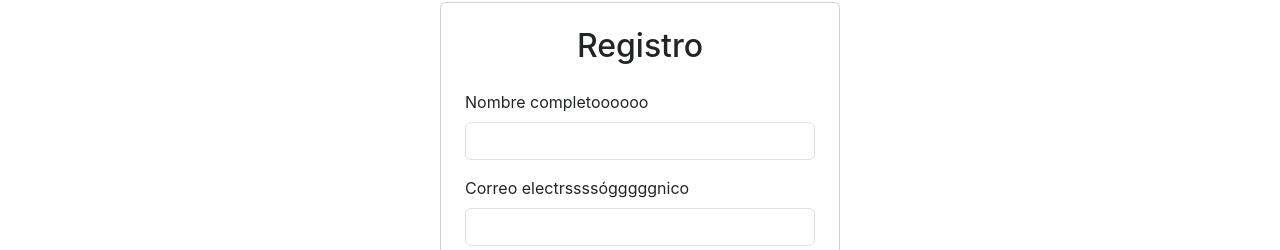
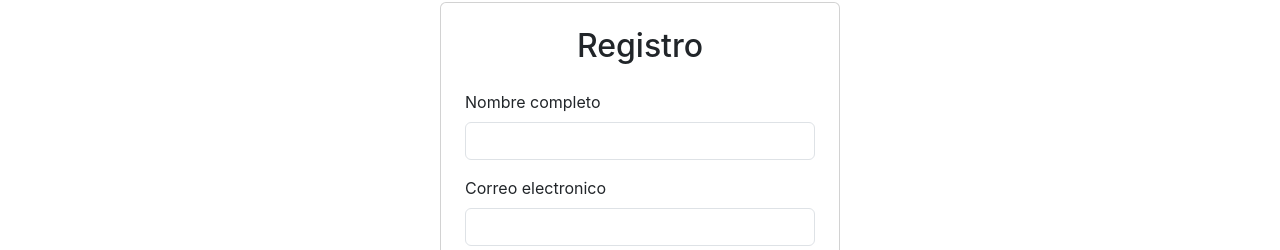
Before and after one commit to San-PedroB/MediBook, a React (Create React App) app: page /register in a window 1280 px wide. Shown: the part 148-398 px from the top of the page. Built offline with nearby package versions, Linux system fonts and the light colour scheme.

Commit message:
login y registro funcional

```diff
--- a/package.json
+++ b/package.json
@@ -8,6 +8,7 @@
     "@testing-library/react": "^16.3.0",
     "@testing-library/user-event": "^13.5.0",
     "animate.css": "^4.1.1",
+    "bootstrap": "^5.3.6",
     "firebase": "^11.6.1",
     "react": "^19.1.0",
     "react-dom": "^19.1.0",
--- a/src/components/LoginForm.jsx
+++ b/src/components/LoginForm.jsx
@@ -1,5 +1,5 @@
 import { useState, useRef } from 'react';
-import { Link, Navigate } from 'react-router-dom';
+import { Link, useNavigate } from 'react-router-dom';
 
 //firebase
 
@@ -17,14 +17,15 @@ import useFormField from '../hooks/useFormField';
 //Utils
 import { validateFields } from '../utils/formUtils';
 
-
 function LoginForm() {
   const emailField = useFormField();
   const passwordField = useFormField();
   const [errorMessage, setErrorMessage] = useState ('')
   const errorRef = useRef(null)
 
-  const handleLogin = (e) => {
+  const navigate = useNavigate();
+
+  const handleLogin = async (e) => {
     e.preventDefault();
 
     const fields = [emailField.value, passwordField.value];
@@ -36,11 +37,10 @@ function LoginForm() {
     }
 
   try{
-    loginUser({email:emailField.value, password:passwordField.value })
+    await loginUser({ email:emailField.value, password:passwordField.value })
     console.log("Login correcto! 🚀");
-    Navigate("/dashboard");
-  }
-  catch(error){
+    navigate("/dashboard");
+  } catch(error){
     console.error("Error al ingresar", error.message);
   }
 
--- a/src/components/RegisterForm.jsx
+++ b/src/components/RegisterForm.jsx
@@ -9,7 +9,6 @@ import PasswordInput from './forms/PasswordInput';
 import SubmitButton from './forms/SubmitButton';
 import ErrorMessage from './forms/ErrorMessage';
 import { triggerAnimation } from '../utils/animationUtils';
-
 
 //Utils
 import { passwordsMatch } from '../utils/passwordUtils';
@@ -62,15 +61,15 @@ function RegisterForm() {
     } finally {
       setIsSubmitting(false);
     }
+
   };
-
   return (
     <div className="container d-flex justify-content-center align-items-center" style={{ minHeight: '70vh' }}>
       <div className="card p-4" style={{ width: '100%', maxWidth: '400px' }}>
         <h2 className="text-center mb-4">Registro</h2>
         <form onSubmit={handleRegister}>
-          <NameInput {...fullName} label="Nombre completoooooo"/>
-          <EmailInput {...email} label="Correo electrssssógggggnico" />
+          <NameInput {...fullName} label="Nombre completo"/>
+          <EmailInput {...email} label="Correo electronico" />
           <PasswordInput {...password} label="Contraseña" />
           <PasswordInput {...confirmPassword} label="Confirmar Contraseña" />
           <NameInput {...companyName} label="Nombre de la empresa" />
@@ -82,6 +81,5 @@ function RegisterForm() {
       </div>
     </div>
   );
-}
-
+};
 export default RegisterForm;
--- a/src/services/firebaseService.js
+++ b/src/services/firebaseService.js
@@ -34,7 +34,7 @@ export async function registerAdmin({ fullName, email, password, companyName })
 /**
  * Inicia sesión con email y contraseña
  */
-export async function loginUser(email, password) {
+export async function loginUser({ email, password }) {
   const userCredential = await signInWithEmailAndPassword(auth, email, password);
   return userCredential.user;
 }
```
Also changed, not shown: 1 other file (tests, documents, lock files or other folders).
